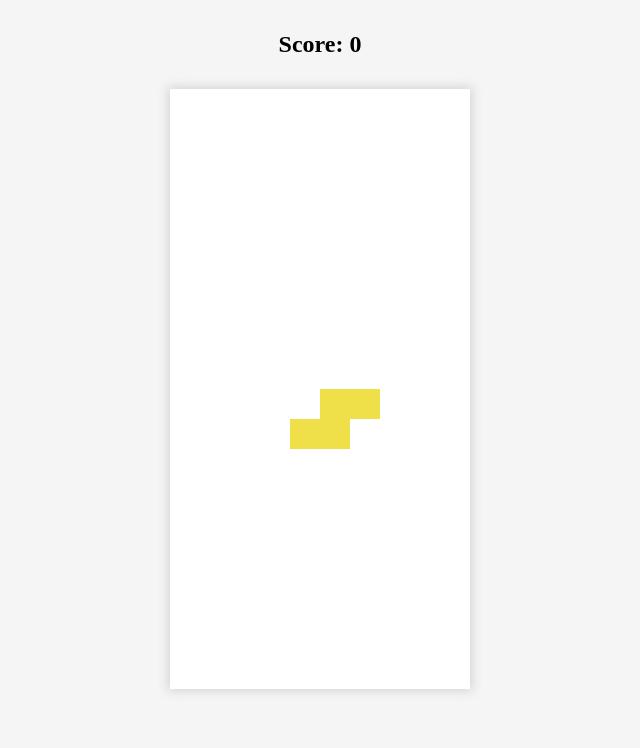
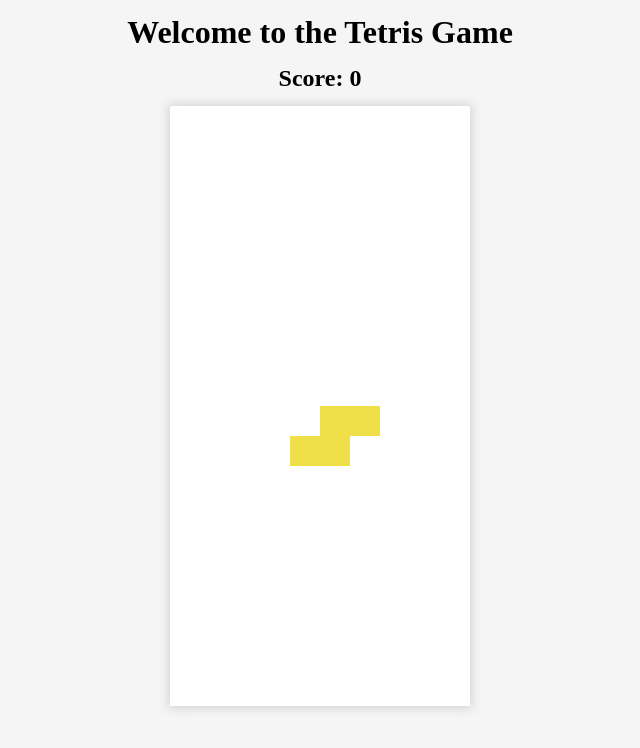
Before and after one commit to atulzaware51/tetris-game, a plain HTML site: page index.html in a window 1280 px wide. Shown: the whole page, without its empty margins (320-960 px from the left). Drawn offline with Linux system fonts and the light colour scheme.

Commit message:
Deploy Tetris game

```diff
--- a/index.html
+++ b/index.html
@@ -8,6 +8,7 @@
     <link rel="stylesheet" href="./style.css">
 </head>
 <body>
+<h1> Welcome to the Tetris Game</h1>
 
     <h2>Score: 0</h2>
     <canvas id="tetris" width="300" height="600"></canvas>
```
